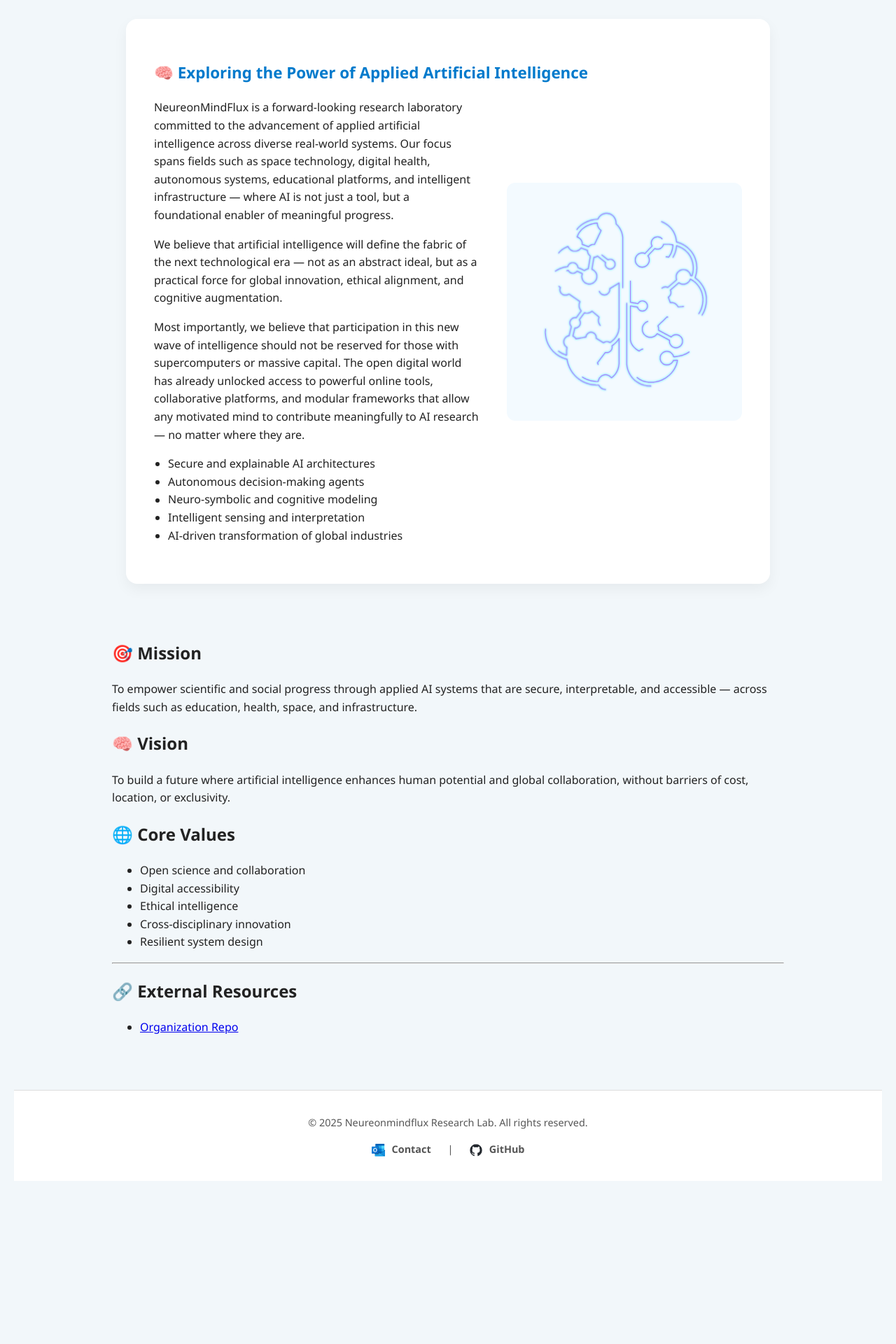
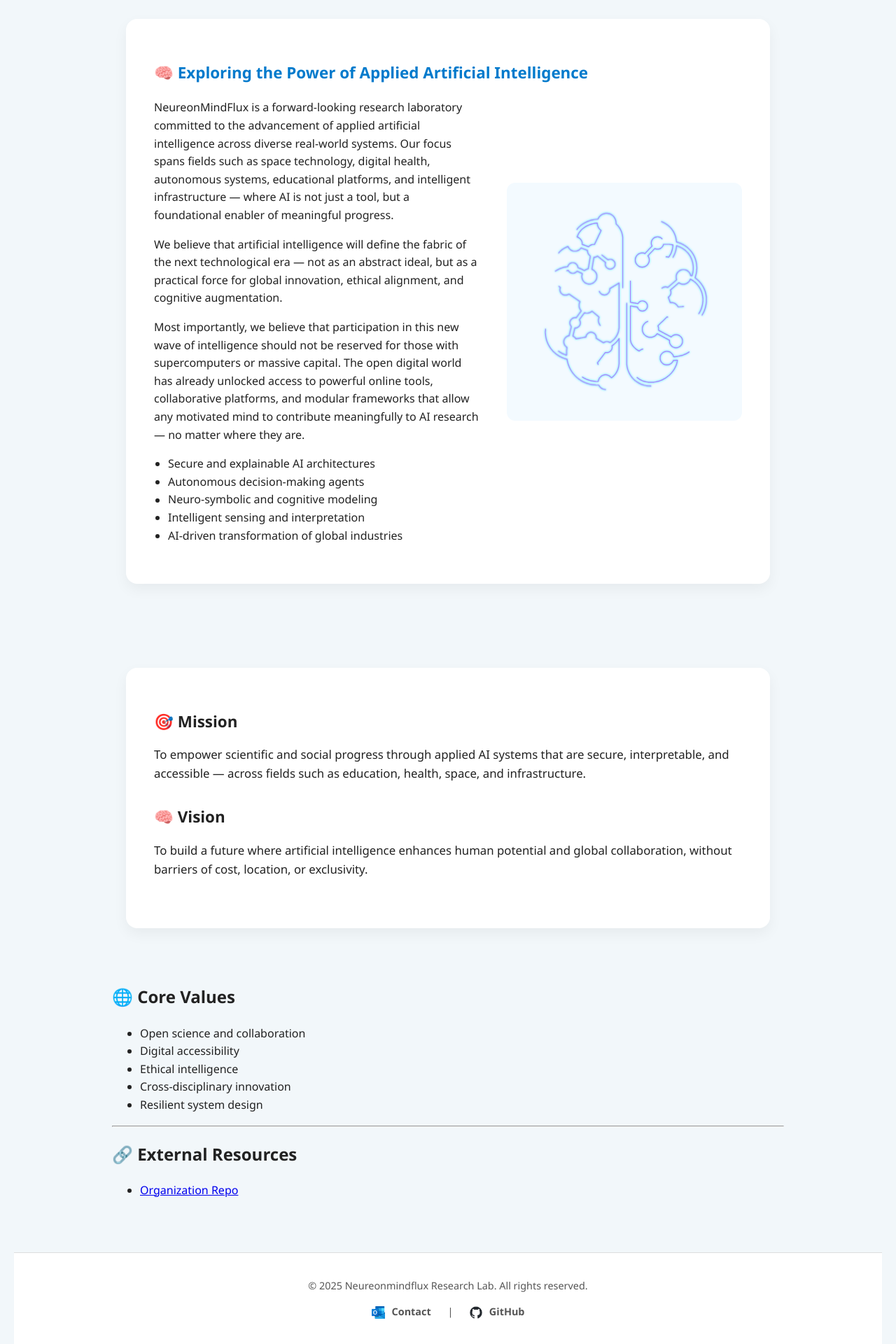
Before and after one commit to HectorMozo3110/test_main, a Jekyll site: the page built from _pages/index.md, in a window 1280 px wide. Shown: the part 865-2785 px from the top of the page at 70% size. Built offline with Jekyll 4.4.1, drawn with Linux system fonts in a browser that asks for light colours; our own code applies the rules of GitHub Pages for plain Markdown files; before the commit the page ends 2552 px from its top, so only the background shows below that.

Commit message:
Add mission and vision section with styles

```diff
--- a/_pages/index.md
+++ b/_pages/index.md
@@ -44,8 +44,8 @@ permalink: /
 
 
 
-<section class="wide-block-section fade-up">
-  <div class="wide-block-container">
+<section class="mission-vision-section fade-up">
+  <div class="mission-vision-container">
     <h2>🎯 Mission</h2>
     <p>
       To empower scientific and social progress through applied AI systems that are secure, interpretable, and accessible —
```
